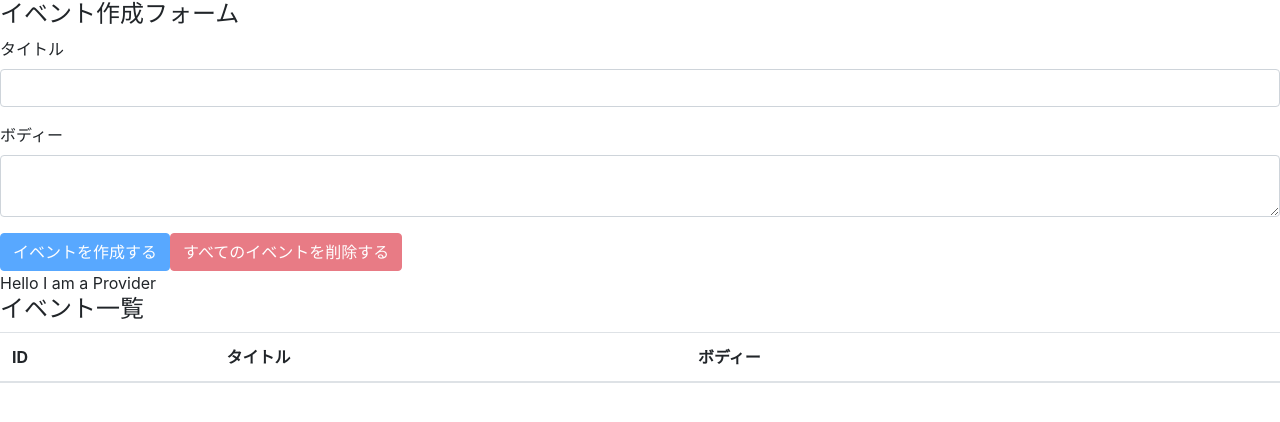
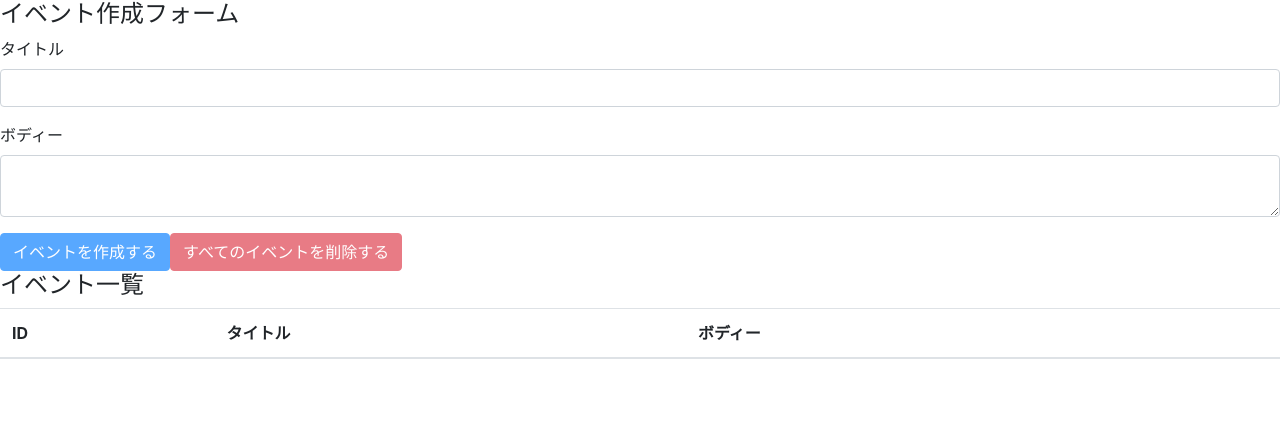
Before and after one commit to nargok/react_hook_study, a React app: page / in a window 1280 px wide. Shown: the top 422 px of the page. Built offline with nearby package versions, Linux system fonts and the light colour scheme.

Commit message:
solve prop drilling issue

```diff
--- a/src/components/App.js
+++ b/src/components/App.js
@@ -11,10 +11,10 @@
   const [state, dispatch] = useReducer(reducer, [])
 
   return (
-    <AppContext.Provider value={'Hello I am a Provider'}>
+    <AppContext.Provider value={{ state, dispatch }}>
       <div className="container-fruid">
-        <EventForm state={state} dispatch={dispatch} />
-        <Events state={state} dispatch={dispatch} />
+        <EventForm />
+        <Events />
       </div>
   </AppContext.Provider>
   );
--- a/src/components/event.js
+++ b/src/components/event.js
@@ -1,8 +1,11 @@
-import React from 'react'
+import React, { useContext } from 'react'
 
 import { DELETE_EVENT } from '../actions'
 
-const Event = ({ dispatch, event }) => {
+import AppContext from '../contexts/AppContext'
+
+const Event = ({ event } ) => {
+  const { dispatch } = useContext(AppContext)
   const id = event.id
   const handleClickDeleteButton = () => {
     const result = window.confirm(`イベント(id=${id})を本当に削除してもよいですか？`)
--- a/src/components/eventForm.js
+++ b/src/components/eventForm.js
@@ -1,8 +1,11 @@
-import React, { useState } from 'react'
+import React, { useState, useContext } from 'react'
 
 import { CREATE_EVENT, DELETE_ALL_EVENTS } from '../actions'
 
-const EventForm = ({ state, dispatch }) => {
+import AppContext from '../contexts/AppContext'
+
+const EventForm = () => {
+  const { state, dispatch } = useContext(AppContext)
   const [title, setTitle] = useState('')
   const [body, setBody] = useState('')
 
--- a/src/components/events.js
+++ b/src/components/events.js
@@ -1,13 +1,12 @@
-import React, { useContext }  from 'react'
+import React, { useContext } from 'react'
 
 import Event from './event'
 import AppContext from '../contexts/AppContext'
 
-const Events = ({ state, dispatch }) => {
-  const value = useContext(AppContext)
+const Events = () => {
+  const { state }  = useContext(AppContext)
   return (
     <>
-      <div>{value}</div>
       <h4>イベント一覧</h4>
       <table className="table table-hover">
         <thead>
@@ -19,7 +18,7 @@
           </tr>
         </thead>
         <tbody>
-            { state.map((event, index) => (<Event key={index} event={event} dispatch={dispatch} />))}
+            { state.map((event, index) => (<Event key={index} event={event} />))}
         </tbody>
       </table>
     </>
```
